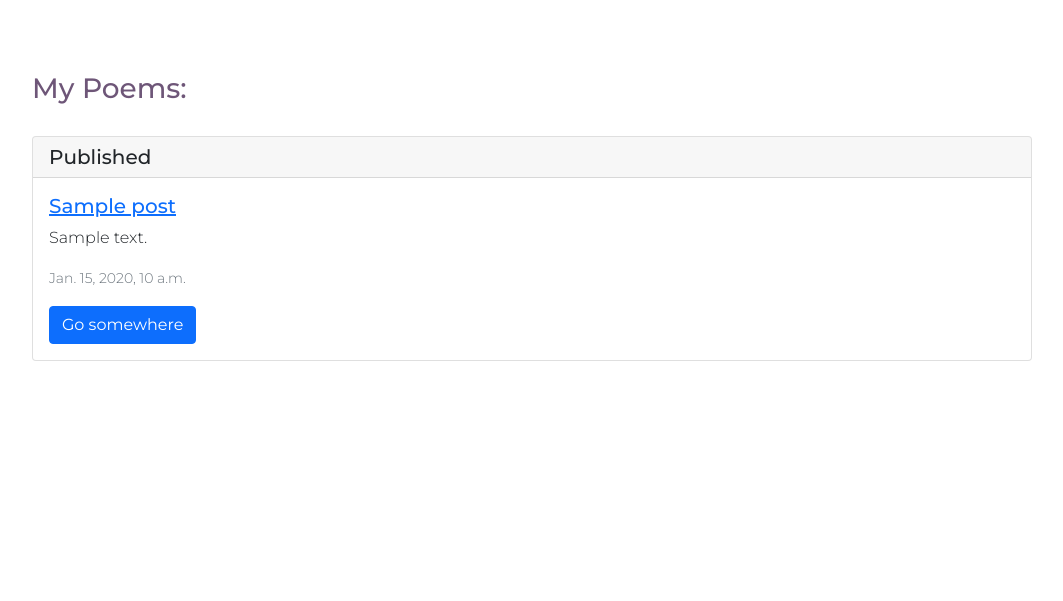
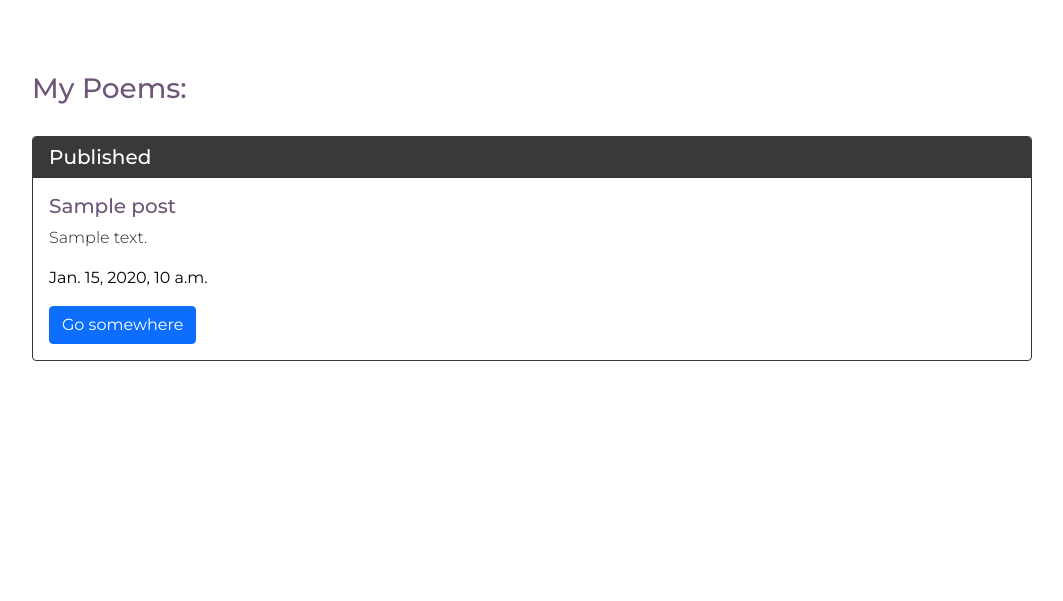
Before and after one commit to MerveKucukzoroglu/days-tea, a Django app: page /my_poems in a window 1280 px wide. Shown: the part 94-695 px from the top of the page, without its empty margins (108-1171 px from the left). Run offline with Django 3.2, Linux system fonts and the light colour scheme; a user stored in the database is signed in; tables that the repository leaves empty hold one stand-in row (values such as "Sample post").

Commit message:
Style card box content color and size

```diff
--- a/static/css/style.css
+++ b/static/css/style.css
@@ -201,7 +201,7 @@ body {
     margin-right: auto;
 }
 
-.fa-user, .fa-badge-check {
+.fa-user {
     color:#393939;
     font-size: 40px;
     padding: 10px;
@@ -317,4 +317,28 @@ body {
 
 .my-list {
     margin-top: 30px;
+    border: #393939 1px solid;
 }
+
+.status {
+    background-color:#393939;
+    color:white;
+}
+
+.list-title {
+    color:#6E5678;
+    text-decoration: none;
+}
+
+.fa-badge-check {
+    color:#b3f971;
+}
+
+.published {
+    text-decoration: none;
+    color:#6E5678;
+}
+
+.published:hover {
+    color:#8E4576;
+}
--- a/templates/my_poems.html
+++ b/templates/my_poems.html
@@ -7,18 +7,18 @@
     {% for post in posts %}
         <div class="card my-list">
             {% if post.approved %}
-                <h5 class="card-header">Published</h5>
+                <h5 class="card-header status">Published <i class="fas fa-badge-check"></i></h5>
             {% else %}
-                <h5 class="card-header">Pending Approval</h5>
+                <h5 class="card-header status">Pending Approval</h5>
             {% endif %}
-            <div class="card-body">
+            <div class="card-body my-list-box">
                 {% if post.approved %}
-                    <h5 class="card-title"><a href="{% url 'poem_details' post.slug %}">{{ post.title }}</a></h5>
+                    <h5 class="card-title"><a href="{% url 'poem_details' post.slug %}" class="published">{{ post.title }}</a></h5>
                 {% else %}
-                    <h5 class="card-title">{{ post.title }}</h5>
+                    <h5 class="card-title list-title">{{ post.title }}</h5>
                 {% endif %}
                 <p class="card-text">{{ post.excerpt }}</p>
-                <p class="card-text"><small class="text-muted">{{ post.created_on }}</small></p>
+                <p class="card-text post-date">{{ post.created_on }}</p>
                 <a href="#" class="btn btn-primary">Go somewhere</a>
 
             </div>
```
